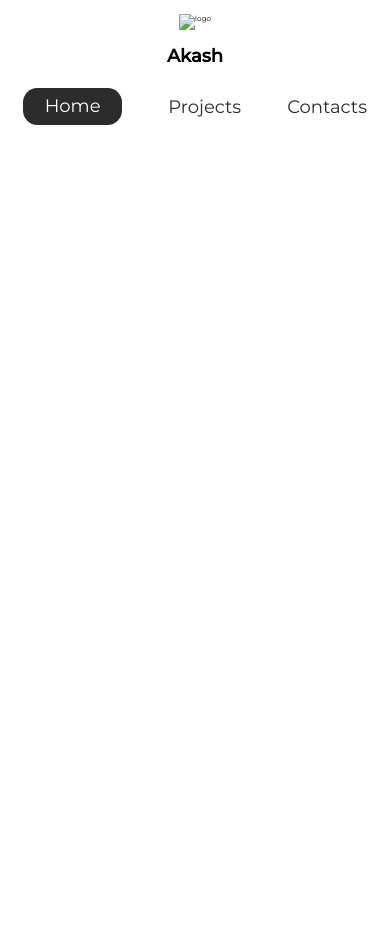
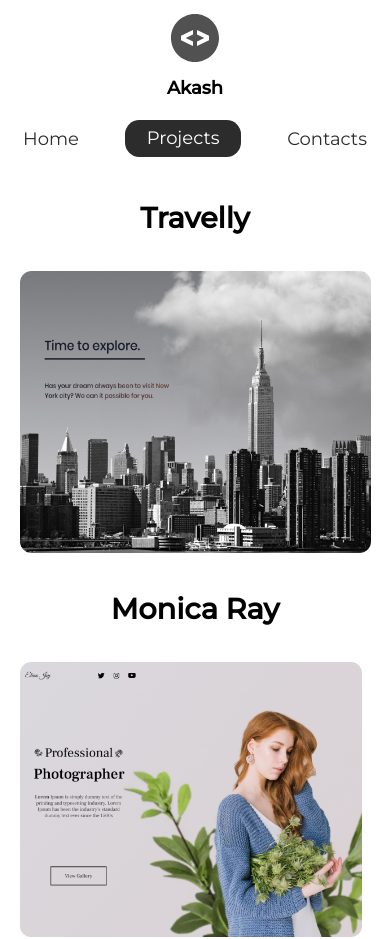
Before and after one commit to akashrathore94/User, a plain HTML site: page projects/index.html in a window 390 px wide. Before the commit the page ends 844 px from the top, so only its background shows below. Drawn offline with nearby package versions, Linux system fonts and the light colour scheme; files that its build step writes are made by us from their sources.

Commit message:
projects section done

```diff
--- a/projects/index.html
+++ b/projects/index.html
@@ -13,22 +13,32 @@
       href="https://fonts.googleapis.com/css2?family=Montserrat:wght@400;500&display=swap"
       rel="stylesheet"
     />
-    <link rel="stylesheet" href="styles/style.css" />
+    <link rel="stylesheet" href="../styles/style.css" />
     <title>Akash | Developer</title>
   </head>
   <body>
     <header class="main-head">
       <nav>
         <div class="logo">
-          <img src="icons/code.svg" alt="logo" />
+          <img src="../icons/code.svg" alt="logo" />
           <h1>Akash</h1>
         </div>
         <ul>
-          <li><a class="active" href="/">Home</a></li>
-          <li><a href="#">Projects</a></li>
+          <li><a href="../index.html">Home</a></li>
+          <li><a class="active" href="./index.html">Projects</a></li>
           <li><a href="/">Contacts</a></li>
         </ul>
       </nav>
     </header>
+    <section class="projects">
+      <div class="travelly">
+        <h2>Travelly</h2>
+        <img src="../img/travelly.jpg" alt="travelly-project" />
+      </div>
+      <div class="monica">
+        <h2>Monica Ray</h2>
+        <img src="../img/monica-ray.jpg" alt="monica-ray-project" />
+      </div>
+    </section>
   </body>
 </html>
--- /dev/null
+++ b/styles/_projects.scss
@@ -0,0 +1,16 @@
+.projects {
+  width: 90%;
+  margin: auto;
+  min-height: 90vh;
+  @include flex(space-between, center, row);
+  text-align: center;
+  flex-wrap: wrap;
+  h2 {
+    margin: 5rem;
+  }
+}
+
+.travelly,
+.monica {
+  flex: 1 1 40rem;
+}
--- a/styles/style.scss
+++ b/styles/style.scss
@@ -16,6 +16,7 @@ $gray-text: #2c2c2c;
 
 @import "global";
 @import "intro";
+@import "projects";
 
 @media screen and (max-width: 1349px) {
   html {
@@ -76,4 +77,12 @@ $gray-text: #2c2c2c;
       margin: 2rem;
     }
   }
+  .monica,
+  .travelly {
+    flex: 1 1 50rem;
+    img {
+      width: 100%;
+      height: 100%;
+    }
+  }
 }
```
Also changed, not shown: index.html (+1 -1 lines), img/monica-ray.jpg (renamed from img/elena-joy.jpg), styles/style.css, 1 other file.
